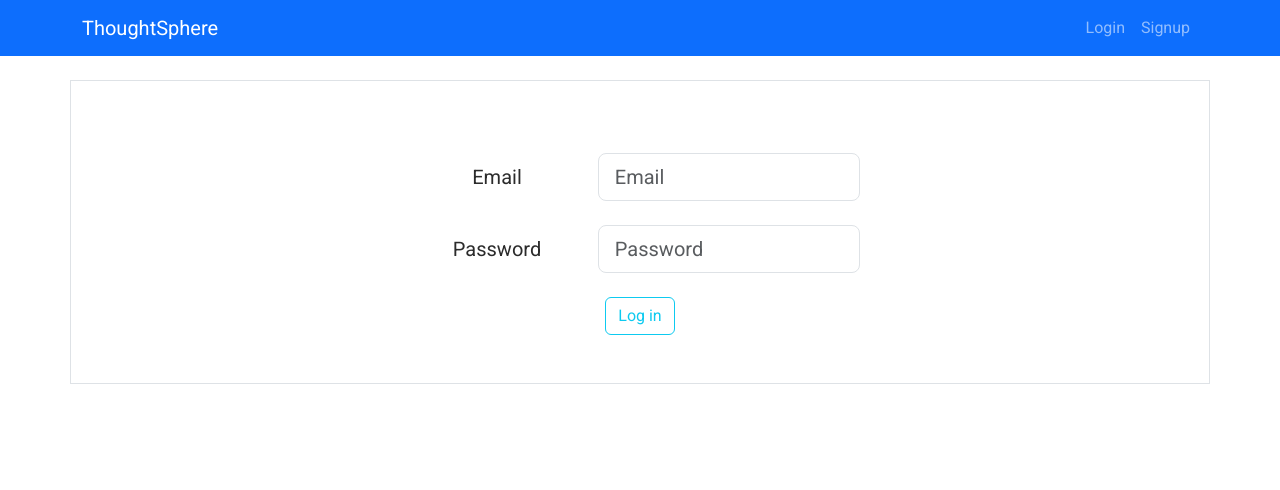
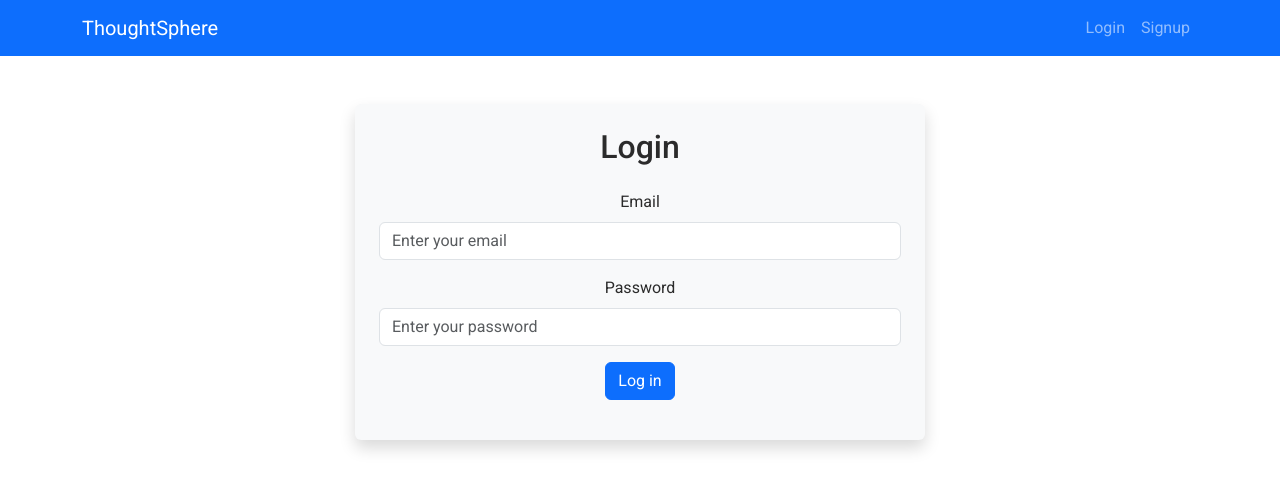
Before and after one commit to Hassaan-T075/thoughtsphere, a React (Create React App) app: page /auth/login in a window 1280 px wide. Shown: the top 490 px of the page. Built offline with nearby package versions, Linux system fonts and the light colour scheme; a web font is replaced by a local one.

Commit message:
style: improve login page UI

```diff
--- a/src/auth/Login.js
+++ b/src/auth/Login.js
@@ -1,12 +1,11 @@
-import {  useState } from "react";
+import { useState } from "react";
 import { useNavigate } from "react-router-dom";
 import AuthNavbar from "./AuthNavbar";
 import Col from 'react-bootstrap/Col';
 import Form from 'react-bootstrap/Form';
 import Row from 'react-bootstrap/Row';
 import { Button, Container } from "react-bootstrap";
-import {  useDispatch } from 'react-redux';
-// import userdata from "../services/Credentials";
+import { useDispatch } from 'react-redux';
 import { updateEmail, updateToken, updateUsername } from "../features/active/activeSlice";
 
 const Login = () => {
@@ -38,7 +37,7 @@ const Login = () => {
 
                 const userdata = {
                     email: data.profile.email,
-                    username : data.profile.username,
+                    username: data.profile.username,
                     token: data.token,
                     socials: data.profile.socials,
                     followers: data.profile.followers.length,
@@ -67,40 +66,29 @@ const Login = () => {
     return (
         <>
             <AuthNavbar />
-            <br />
-            <Container className="p-5 border" style={{ borderColor: '#ADD8E6' }}>
-                <br />
+            <Container className="mt-5">
                 <Row className="justify-content-md-center">
-                    <Form.Label column="lg" lg={2}>
-                        Email
-                    </Form.Label>
-                    <Col xs="auto">
-                        <Form.Control size="lg" type="text" placeholder="Email" onChange={(e) => setEmail(e.target.value)} />
+                    <Col md={6} className="bg-light p-4 rounded shadow">
+                        <h2 className="text-center mb-4">Login</h2>
+                        <Form>
+                            <Form.Group controlId="formEmail" className="mb-3">
+                                <Form.Label>Email</Form.Label>
+                                <Form.Control type="email" placeholder="Enter your email" onChange={(e) => setEmail(e.target.value)} />
+                            </Form.Group>
+
+                            <Form.Group controlId="formPassword" className="mb-3">
+                                <Form.Label>Password</Form.Label>
+                                <Form.Control type="password" placeholder="Enter your password" onChange={(e) => setPassword(e.target.value)} />
+                            </Form.Group>
+
+                            <Button variant="primary" block disabled={isLoading} onClick={!isLoading ? handleClick : null} className="mb-3">
+                                {isLoading ? 'Loading…' : 'Log in'}
+                            </Button>
+
+                            {error && <Form.Text className="text-danger">{error}</Form.Text>}
+                        </Form>
                     </Col>
                 </Row>
-                <br />
-                <Row className="justify-content-md-center">
-                    <Form.Label column="lg" lg={2}>
-                        Password
-                    </Form.Label>
-                    <Col xs="auto">
-                        <Form.Control size="lg" type="text" placeholder="Password" onChange={(e) => setPassword(e.target.value)} />
-                    </Col>
-                </Row>
-                <br />
-                <Row>
-                    <Col>
-                        <Button
-                            variant="outline-info"
-                            disabled={isLoading}
-                            onClick={!isLoading ? handleClick : null}
-                        >
-                            {isLoading ? 'Loading…' : 'Log in'}
-                        </Button>
-                    </Col>
-                    <label>{error}</label>
-                </Row>
-
             </Container>
         </>
     );
```
